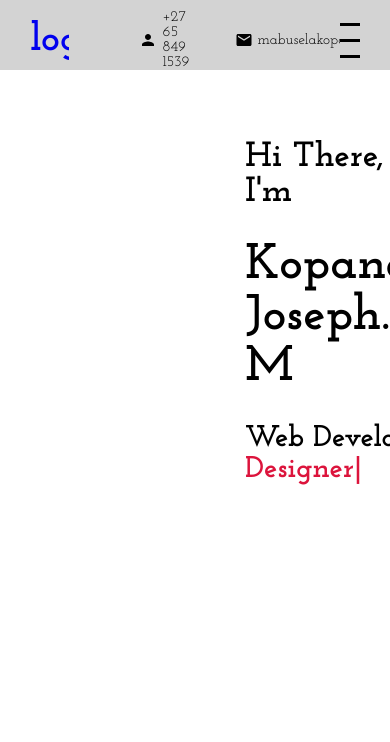
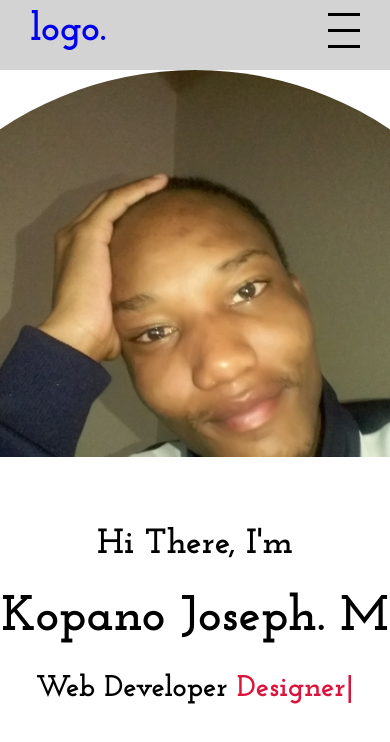
Before and after one commit to josephmabusela/my_portfolio, a React (Create React App) app: page / in a window 390 px wide. Shown: the top 742 px of the page. Built offline with nearby package versions, Linux system fonts and the light colour scheme.

Commit message:
handling mobile responsiveness

```diff
--- a/src/components/contact/Contact.jsx
+++ b/src/components/contact/Contact.jsx
@@ -1,11 +1,29 @@
-import React from 'react'
-import ReactDOM from 'react-dom'
-import './contact.scss'
+import React, { useState } from 'react';
+import './contact.scss';
+import handshake from "./handshake.jpg";
 
 export default function Contact() {
+
+  const [message,setMessage] = useState(false);
+
+  const handleSubmit = (e) => {
+    e.preventDefault();
+    setMessage(true);
+  }
   return (
     <div className="contact" id="contact">
-
+      <div className="left">
+        <img src={handshake} alt="" />
+      </div>
+      <div className="right">
+        <h2>Contact.</h2>
+        <form onSubmit={handleSubmit}>
+          <input type="text" placeholder="Email" />
+          <textarea placeholder="Message" ></textarea>
+          <button type="submit">Send</button>
+          {message && <span>Thanks, I'll reply ASAP</span>}
+        </form>
+      </div>
     </div>
   )
 }
--- a/src/components/contact/contact.scss
+++ b/src/components/contact/contact.scss
@@ -1,3 +1,89 @@
+@import "../../global.scss";
+
 .contact {
-    background-color: lightblue;
+    background-color: white;
+    display: flex;
+
+    @include mobile {
+        flex-direction: column;
+    }
+
+    .left {
+        flex: 1;
+    }
+
+    img {
+        height: 90%;
+        overflow: hidden;
+        padding: 2em;
+
+        @include mobile {
+            align-items: flex-start;
+            justify-content: center;
+            width: 83vw;
+        }
+    }
+
+    .right {
+        flex: 1;
+        display: flex;
+        flex-direction: column;
+        align-items: center;
+        justify-content: center;
+
+        h2 {
+            font-size: 30px
+        }
+
+        form {
+            width: 70%;
+            height: 70%;
+            display: flex;
+            flex-direction: column;
+            align-items: center;
+            justify-content: space-around;
+
+
+            input {
+                width: 300px;
+                height: 30px;
+                font-size: 14px;
+
+                @include mobile {
+                    width: 200px;
+                    height: 20px;
+                }
+            }
+
+            textarea {
+                width: 300px;
+                height: 200px;
+                font-size: 14px;
+
+                @include mobile {
+                    width: 200px;
+                    height: 100px;
+                }
+            }
+
+            button {
+                width: 150px;
+                height: 30px;
+                color: whitesmoke;
+                background-color: crimson;
+                border: none;
+                border-radius: 10px;
+                font-weight: 500;
+                cursor: pointer;
+
+                &:focus {
+                    outline: none;
+                }
+            }
+
+            span {
+                color: green;
+            }
+        }
+    }
 }
--- a/src/components/intro/intro.scss
+++ b/src/components/intro/intro.scss
@@ -1,23 +1,41 @@
+@import "../../global.scss";
+
 .intro {
     background-color: white;
     display: flex;
+
+    @include mobile{
+        flex-direction: column;
+        align-items: center;
+    }
 
     .left {
         flex: 0.5;
         overflow: hidden;
 
         .imgContainer {
-            width: 650px;
-            height: 650px;
+            width: 700px;
+            height: 700px;
             border-radius: 50%;
             display: flex;
             align-items: flex-end;
             justify-items: center;
             float: right;
+
+            @include mobile {
+                align-items: flex-start;
+                justify-content: center;
+
+            }
         }
 
         img {
             height: 90%;
+
+            @include mobile{
+                height: 83%;
+                justify-content: center;
+            }
         }
     }
 
@@ -34,17 +52,30 @@
             flex-direction: column;
             justify-content: center;
             justify-items: center;
+
+            @include mobile {
+                padding-left: 0;
+                align-items: center;
+            }
         }
 
         h1 {
             font-size: 50px;
             margin: 30px 0;
+
+            @include mobile {
+                font-style: 40px;
+            }
         }
         h2 {
             font-size: 35px;
         }
         h3 {
             font-size: 30px;
+
+            @include mobile {
+                font-style: 20px;
+            }
 
             span {
                 font-size: inherit;
--- a/src/components/portfolio/Portfolio.jsx
+++ b/src/components/portfolio/Portfolio.jsx
@@ -1,9 +1,19 @@
+import { useEffect, useState } from "react"
 import PortfolioList from "../portfolioList/PortfolioList"
 import "./portfolio.scss"
 import smartphone from './smartphone.jpg'
+import {
+  webPortfolio,
+  designPortfolio,
+  featuredPortfolio,
+  mobilePortfolio,
+  contentPortfolio
+} from "../../data";
 
 export default function Portfolio() {
 
+  const [selected,setSelected] = useState("featured");
+  const [data, setData] = useState([]);
   const list = [
     {
       id: "web",
@@ -25,14 +35,42 @@ export default function Portfolio() {
       id: "content",
       title: "Content"
     }
-  ]
+  ];
+
+  useEffect(() => {
+
+    switch(selected) {
+      case "web":
+        setData(webPortfolio);
+        break;
+        case "design":
+        setData(designPortfolio);
+        break;
+        case "featured":
+        setData(featuredPortfolio);
+        break;
+        case "mobile":
+        setData(mobilePortfolio);
+        break;
+        case "content":
+        setData(contentPortfolio);
+        break;
+        default:
+          setData(webPortfolio)
+    }
+
+  }, [selected])
 
   return (
     <div className="portfolio" id="portfolio">
       <h1>Portfolio</h1>
       <ul>
         {list.map((item) => (
-          <PortfolioList title={item.title}/>
+          <PortfolioList title={item.title}
+          active={selected ===item.id}
+          setSelected={setSelected}
+          id={item.id}
+          />
         ))}
       </ul>
       <div className="container">
--- a/src/components/portfolio/portfolio.scss
+++ b/src/components/portfolio/portfolio.scss
@@ -1,3 +1,5 @@
+@import "../../global.scss";
+
 .portfolio {
     background-color: white;
     display: flex;
@@ -6,7 +8,11 @@
     padding-top: 20px;
 
     h1{
-        font-size: 80px;
+        font-size: 60px;
+
+        @include mobile {
+            font-style: 20px;
+        }
     }
 
     ul {
@@ -14,6 +20,12 @@
         padding: 0;
         list-style: none;
         display: flex;
+
+        @include mobile {
+            margin: 10px 0;
+            flex-wrap: wrap;
+            justify-content: center;
+        }
     }
 
     .container {
@@ -22,6 +34,10 @@
         align-items: center;
         justify-content: center;
         flex-wrap: wrap;
+
+        @include mobile {
+            width: 100%;
+        }
 
         .item {
             width: 220px;
@@ -36,6 +52,11 @@
             position: relative;
             transition: all 1s ease;
             cursor: pointer;
+
+            @include mobile {
+                width: 150px;
+                height: 120px;
+            }
 
 
             h3 {
--- a/src/components/portfolioList/PortfolioList.jsx
+++ b/src/components/portfolioList/PortfolioList.jsx
@@ -1,9 +1,11 @@
 import "./portfolioList.scss"
 
-export default function PortfolioList({title}) {
+export default function PortfolioList({ id, title, active, setSelected }) {
   return (
-    <li className="portfolioList">
-        {title}
+    <li className={active ? "portfolioList active" : "portfolioList"}
+    onClick={()=>setSelected(id)}
+    >
+      {title}
     </li>
   )
 }
--- a/src/components/portfolioList/portfolioList.scss
+++ b/src/components/portfolioList/portfolioList.scss
@@ -1,10 +1,16 @@
-li {
+@import "../../global.scss";
+
+.portfolioList {
     font-size: 20px;
     margin-right: 50px;
     padding: 7px;
     border-radius: 10px;
     cursor: pointer;
 
+    @include mobile {
+        margin-right: 20px;
+    }
+
     &.active {
         background-color: lightgray;
     }
--- a/src/components/topbar/topbar.scss
+++ b/src/components/topbar/topbar.scss
@@ -1,3 +1,5 @@
+@import "../../global.scss";
+
 .topbar {
     width: 100%;
     height: 70px;
@@ -28,6 +30,10 @@
                 display: flex;
                 align-items: center;
                 margin-left: 30px;
+
+                @include mobile {
+                    display: none;
+                }
 
                 .icon {
                     font-size: 18px;
--- /dev/null
+++ b/src/data.js
@@ -0,0 +1,194 @@
+export const webPortfolio = [
+    {
+        id: 1,
+        title: "Social Mesi App",
+        img:
+        ""
+    },
+    {
+        id: 2,
+        title: "Social Mesi App",
+        img:
+        ""
+    },
+    {
+        id: 3,
+        title: "Social Mesi App",
+        img:
+        ""
+    },
+    {
+        id: 4,
+        title: "Social Mesi App",
+        img:
+        ""
+    },
+    {
+        id: 5,
+        title: "Social Mesi App",
+        img:
+        ""
+    },
+    {
+        id: 6,
+        title: "Social Mesi App",
+        img:
+        ""
+    },
+];
+
+export const designPortfolio = [
+    {
+        id: 1,
+        title: "Social Mesi App",
+        img:
+        ""
+    },
+    {
+        id: 2,
+        title: "Social Mesi App",
+        img:
+        ""
+    },
+    {
+        id: 3,
+        title: "Social Mesi App",
+        img:
+        ""
+    },
+    {
+        id: 4,
+        title: "Social Mesi App",
+        img:
+        ""
+    },
+    {
+        id: 5,
+        title: "Social Mesi App",
+        img:
+        ""
+    },
+    {
+        id: 6,
+        title: "Social Mesi App",
+        img:
+        ""
+    },
+];
+
+export const featuredPortfolio = [
+    {
+        id: 1,
+        title: "Social Mesi App",
+        img:
+        ""
+    },
+    {
+        id: 2,
+        title: "Social Mesi App",
+        img:
+        ""
+    },
+    {
+        id: 3,
+        title: "Social Mesi App",
+        img:
+        ""
+    },
+    {
+        id: 4,
+        title: "Social Mesi App",
+        img:
+        ""
+    },
+    {
+        id: 5,
+        title: "Social Mesi App",
+        img:
+        ""
+    },
+    {
+        id: 6,
+        title: "Social Mesi App",
+        img:
+        ""
+    },
+];
+
+export const mobilePortfolio = [
+    {
+        id: 1,
+        title: "Social Mesi App",
+        img:
+        ""
+    },
+    {
+        id: 2,
+        title: "Social Mesi App",
+        img:
+        ""
+    },
+    {
+        id: 3,
+        title: "Social Mesi App",
+        img:
+        ""
+    },
+    {
+        id: 4,
+        title: "Social Mesi App",
+        img:
+        ""
+    },
+    {
+        id: 5,
+        title: "Social Mesi App",
+        img:
+        ""
+    },
+    {
+        id: 6,
+        title: "Social Mesi App",
+        img:
+        ""
+    },
+];
+
+export const contentPortfolio = [
+    {
+        id: 1,
+        title: "Social Mesi App",
+        img:
+        ""
+    },
+    {
+        id: 2,
+        title: "Social Mesi App",
+        img:
+        ""
+    },
+    {
+        id: 3,
+        title: "Social Mesi App",
+        img:
+        ""
+    },
+    {
+        id: 4,
+        title: "Social Mesi App",
+        img:
+        ""
+    },
+    {
+        id: 5,
+        title: "Social Mesi App",
+        img:
+        ""
+    },
+    {
+        id: 6,
+        title: "Social Mesi App",
+        img:
+        ""
+    },
+]
--- /dev/null
+++ b/src/global.scss
@@ -0,0 +1,9 @@
+$mainColor: #15023a;
+
+$width: 768px;
+
+@mixin mobile {
+    @media (max-width: #{$width}) {
+        @content
+    }
+}
```
Also changed, not shown: 1 other file (tests, documents, lock files or other folders).
